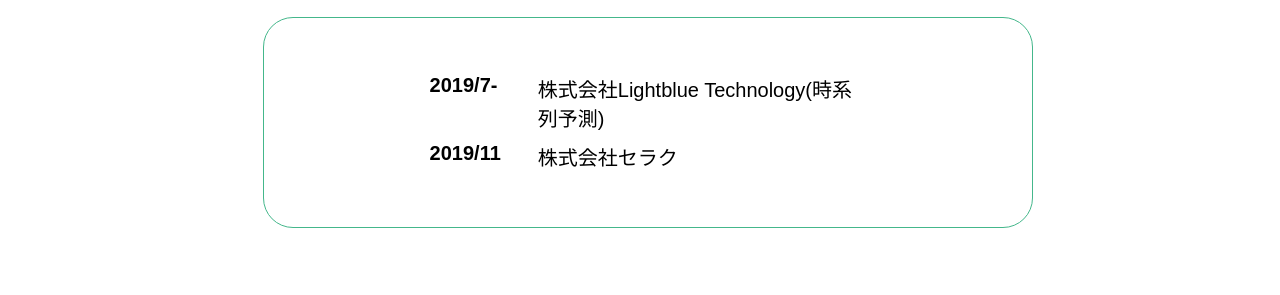
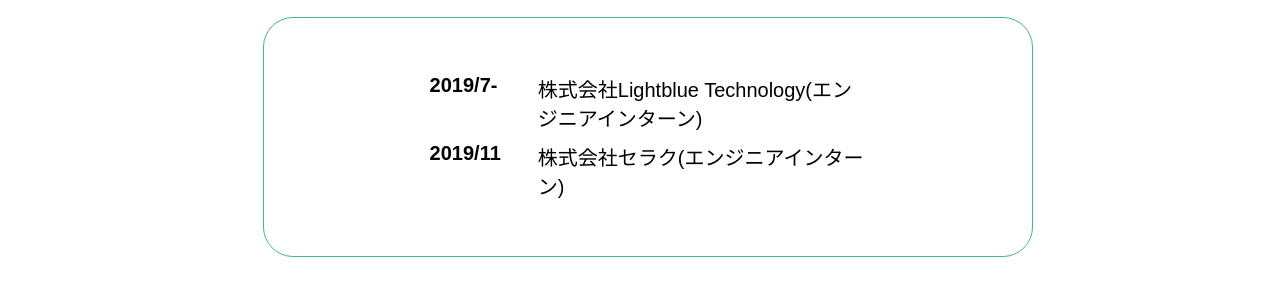
Before and after one commit to Deku17ans/Deku17ans.github.io, a plain HTML site: page about/index.html in a window 1280 px wide. Shown: the part 719-1014 px from the top of the page. Drawn offline with Linux system fonts and the light colour scheme.

Commit message:
各種ページを改変

```diff
--- a/about/index.html
+++ b/about/index.html
@@ -76,11 +76,11 @@
           <table>
             <tr>
               <th>2019/7-</th>
-              <td>株式会社Lightblue Technology(時系列予測)</td>
+              <td>株式会社Lightblue Technology(エンジニアインターン)</td>
             </tr>
             <tr>
               <th>2019/11</th>
-              <td>株式会社セラク</td>
+              <td>株式会社セラク(エンジニアインターン)</td>
             </tr>
           </table>
 
```
Also changed, not shown: languages/index.html (+1 -1 lines).
